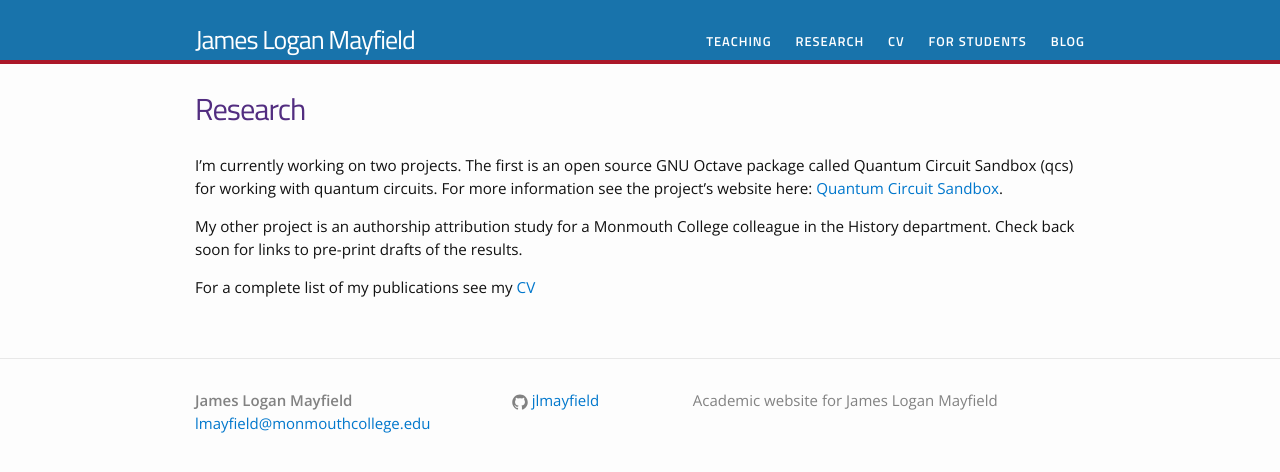
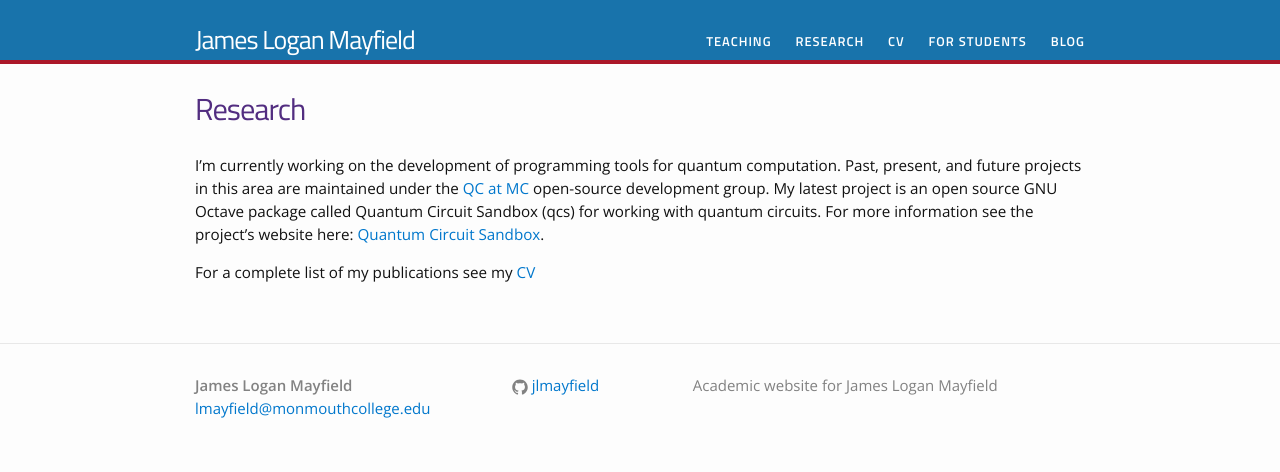
Before and after one commit to jlmayfield/jlmayfield.github.io, a Jekyll site: the page built from research.md, in a window 1280 px wide. Shown: the top 472 px of the page. Built offline with Jekyll 4.4.1, drawn with Linux system fonts in a browser that asks for light colours.

Commit message:
updates to cv and research

```diff
--- a/research.md
+++ b/research.md
@@ -4,8 +4,6 @@ title: Research
 permalink: /research/
 ---
 
-I'm currently working on two projects. The first is an open source GNU Octave package called Quantum Circuit Sandbox (qcs) for working with quantum circuits. For more information see the project's website here: [Quantum Circuit Sandbox](https://jlmayfield.github.io/quantumCircuitSandbox/).
-
-My other project is an authorship attribution study for a Monmouth College colleague in the History department.  Check back soon for links to pre-print drafts of the results.
+I'm currently working on the development of programming tools for quantum computation. Past, present, and future projects in this area are maintained under the [QC at MC](https://github.com/QCatMC) open-source development group. My latest project is an open source GNU Octave package called Quantum Circuit Sandbox (qcs) for working with quantum circuits. For more information see the project's website here: [Quantum Circuit Sandbox](https://qcatmc.github.io/quantumCircuitSandbox/).
 
 For a complete list of my publications see my [CV](/cv/)
```
Also changed, not shown: index.md (+1 -1 lines).
